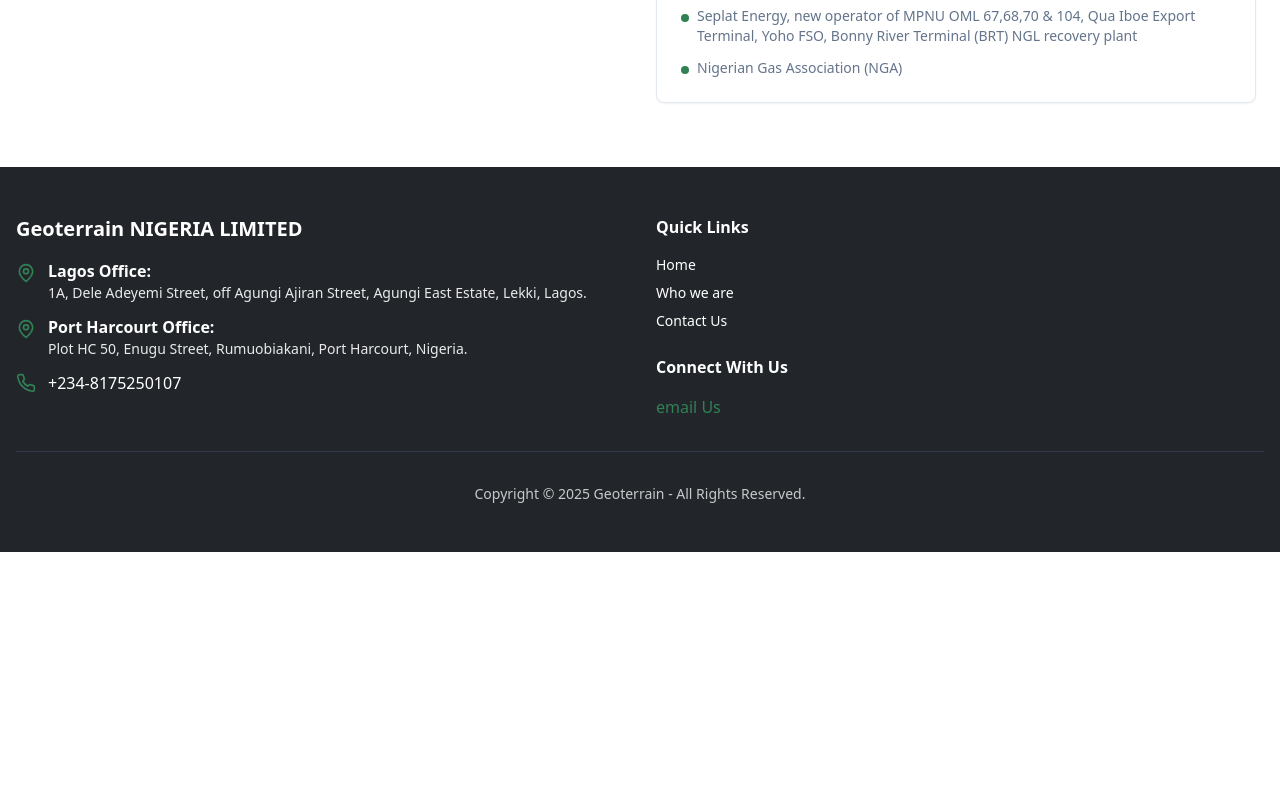
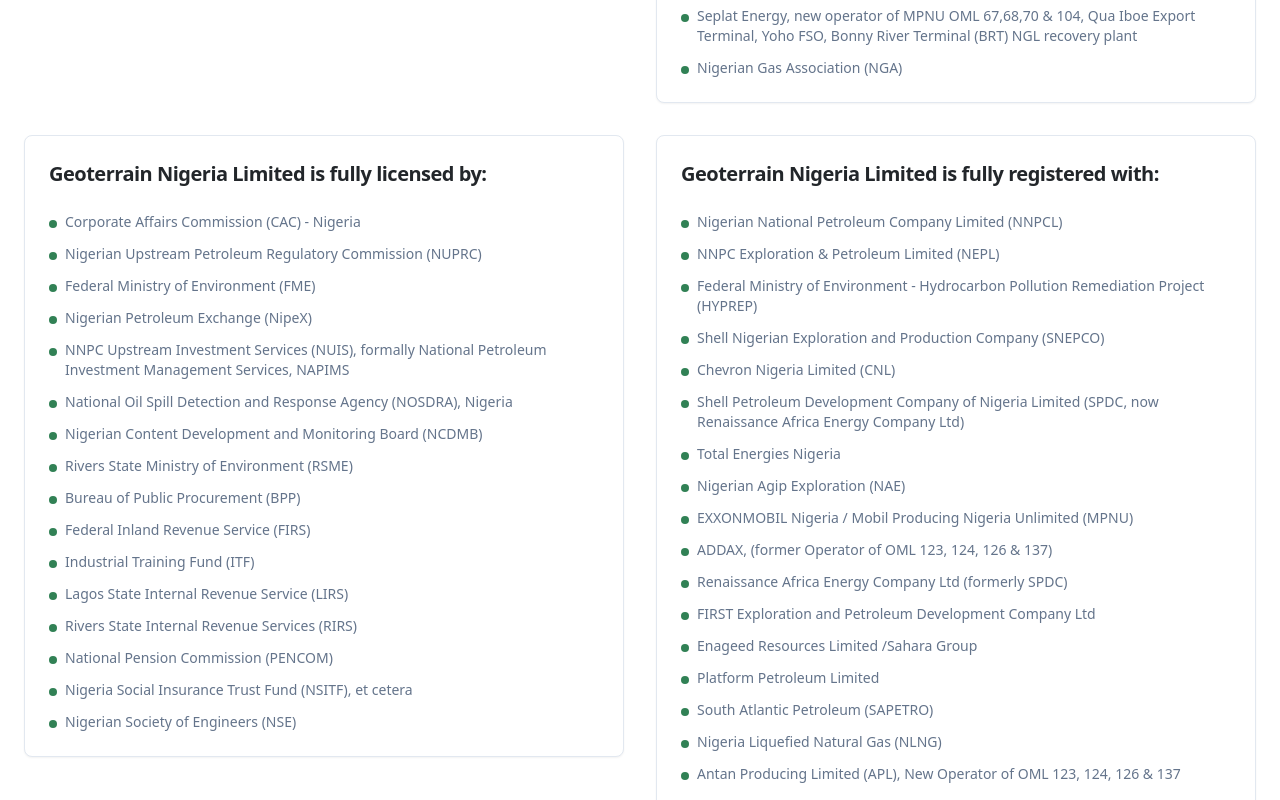
Before and after one commit to iszyeffiong/king5434-10, a React (Vite) app: page /licensing-info in a window 1280 px wide. Shown: the part 1900-2700 px from the top of the page. Before the commit the page ends 2452 px from the top, so only its background shows below. Built offline with nearby package versions, Linux system fonts and the light colour scheme.

Commit message:
Duplicate licensing section
Duplicate the licensing and registration section, including its content.

```diff
--- a/src/pages/LicensingInfo.tsx
+++ b/src/pages/LicensingInfo.tsx
@@ -149,6 +149,40 @@ const LicensingInfo = () => {
               </CardContent>
             </Card>
           </div>
+
+          <div className="grid lg:grid-cols-2 gap-8 mt-8">
+            <Card className="h-fit">
+              <CardHeader>
+                <CardTitle className="text-xl">Geoterrain Nigeria Limited is fully licensed by:</CardTitle>
+              </CardHeader>
+              <CardContent>
+                <ul className="space-y-3">
+                  {licensedBy.map((item, idx) => (
+                    <li key={idx} className="flex items-start gap-2">
+                      <div className="w-2 h-2 rounded-full bg-primary mt-2 flex-shrink-0" />
+                      <span className="text-muted-foreground text-sm">{item}</span>
+                    </li>
+                  ))}
+                </ul>
+              </CardContent>
+            </Card>
+
+            <Card className="h-fit">
+              <CardHeader>
+                <CardTitle className="text-xl">Geoterrain Nigeria Limited is fully registered with:</CardTitle>
+              </CardHeader>
+              <CardContent>
+                <ul className="space-y-3">
+                  {registeredWith.map((item, idx) => (
+                    <li key={idx} className="flex items-start gap-2">
+                      <div className="w-2 h-2 rounded-full bg-primary mt-2 flex-shrink-0" />
+                      <span className="text-muted-foreground text-sm">{item}</span>
+                    </li>
+                  ))}
+                </ul>
+              </CardContent>
+            </Card>
+          </div>
         </div>
       </section>
 
```
